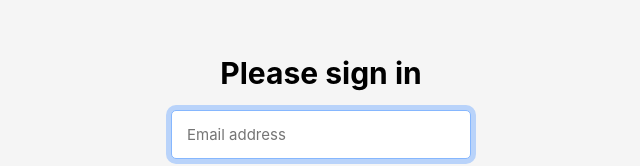
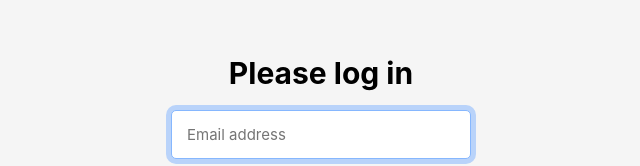
Before and after one commit to ErionSelimi/Login, a plain HTML site: page index.html in a window 1280 px wide. Shown: the part 207-373 px from the top of the page, without its empty margins (319-959 px from the left). Drawn offline with Linux system fonts and the light colour scheme.

Commit message:
from sign to log in

```diff
--- a/index.html
+++ b/index.html
@@ -9,7 +9,7 @@
   </head>
   <body>
     <form class="form-signin" name="loginForm" netlify>
-      <h1>Please sign in</h1>
+      <h1>Please log in</h1>
       <div class="form-group">
         <input
           name="email"
```
